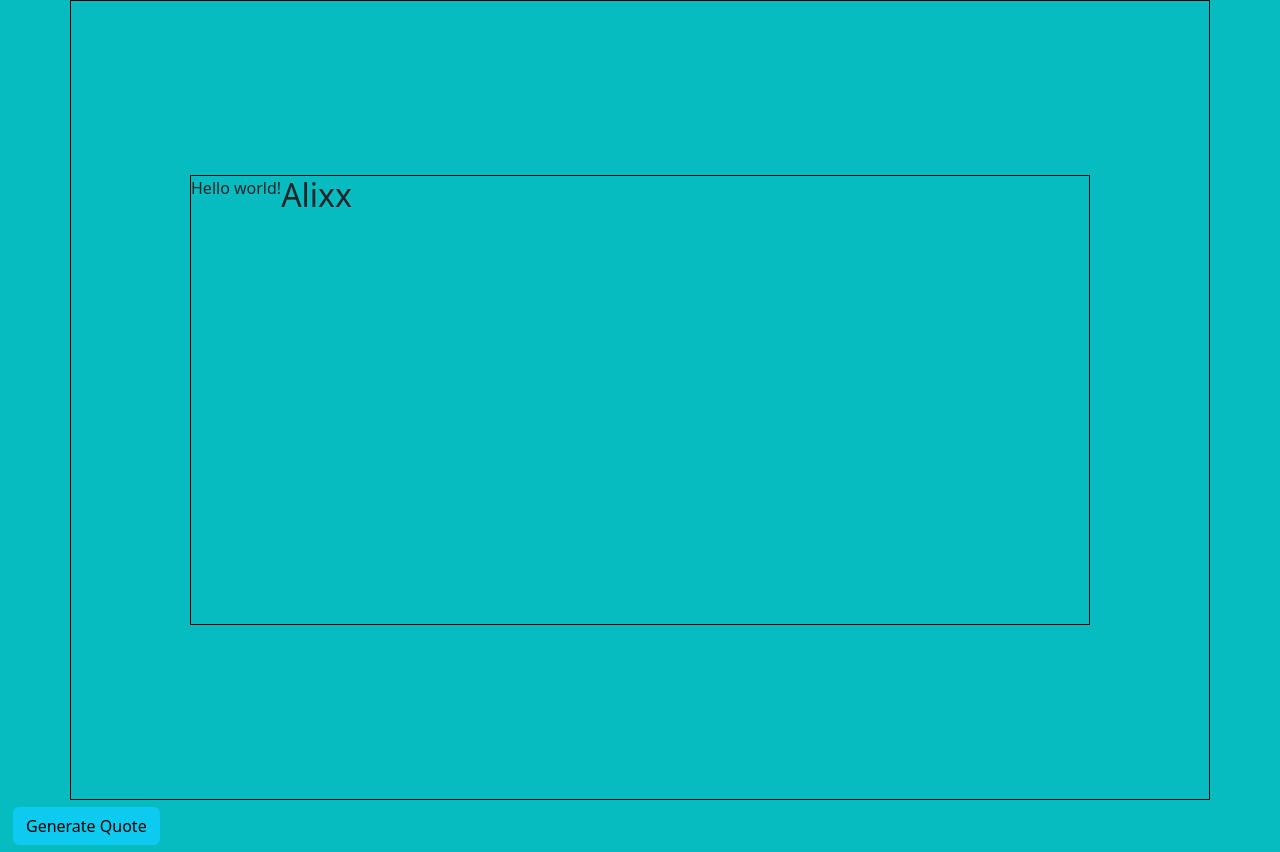
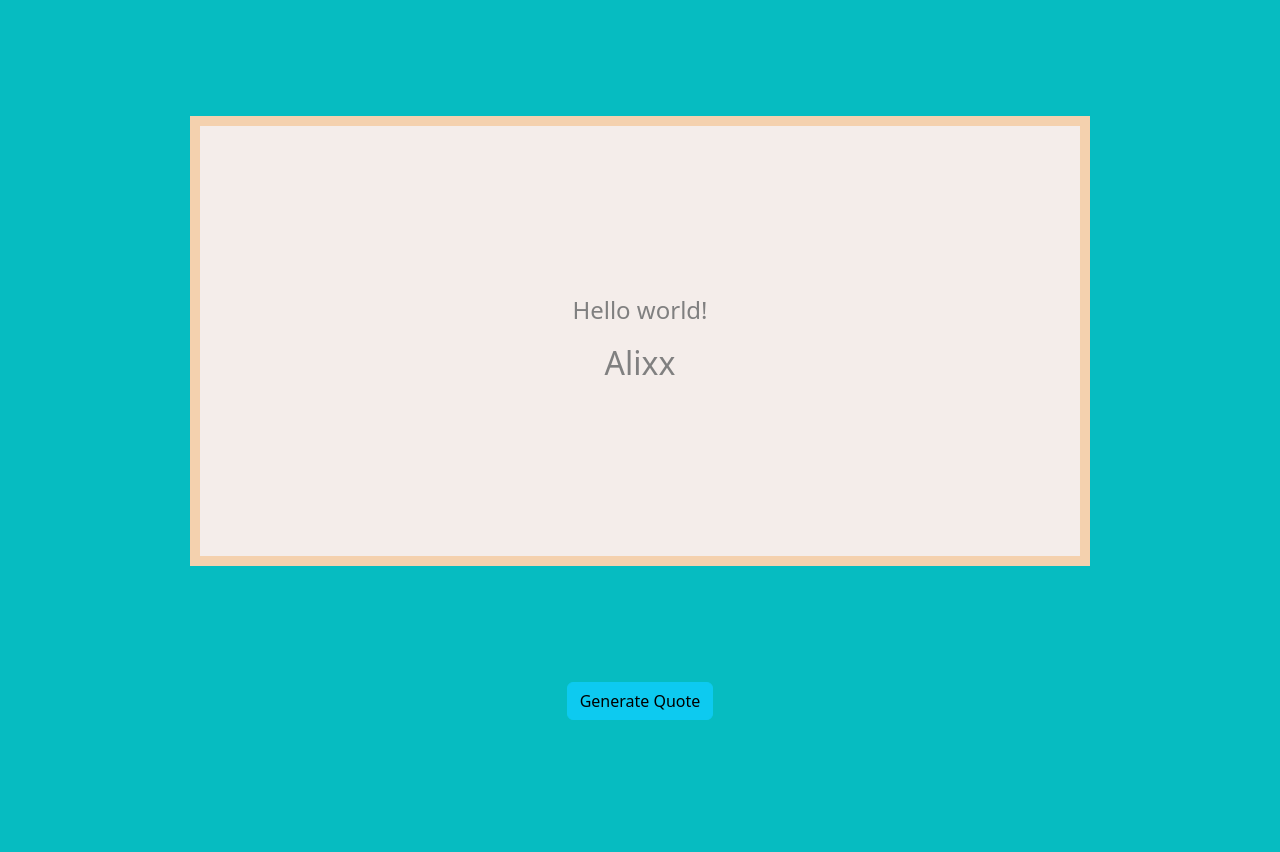
Before and after one commit to Majiiddddd/challenge3-30, a plain HTML site: page index.html in a window 1280 px wide. After the commit the page ends 800 px from the top, so only its background shows below. Drawn offline with nearby package versions, Linux system fonts and the light colour scheme.

Commit message:
end of project code

```diff
--- a/app.js
+++ b/app.js
@@ -0,0 +1,22 @@
+
+var btn = document.getElementById("button");
+btn.addEventListener('click' , generate)
+
+function generate(){
+    var quotes = {
+        "Jules Renard" : '"The truly free man is the one who can turn down an invitation to dinner without giving an excuse."',
+        "Pierce Brown" :  '"Man cannot be freed by the same injustice that enslaved it."',
+        "Deepak Chopra" : '"Sex is always about emotions. Good sex is about free emotions; bad sex is about blocked emotions."',
+        "Madeline Miller" : '"Bury us, and mark our names above. Let us be free."'
+    }
+
+
+    var authors = Object.keys(quotes);
+
+    var author = authors[Math.floor(Math.random() * authors.length)];
+
+    var quote = quotes[author];
+
+    document.getElementById("quote").innerHTML = quote;
+    document.getElementById("author").innerHTML = author;
+}
--- a/index.html
+++ b/index.html
@@ -11,12 +11,17 @@
 <body>
    <div class="container">
     <div class="quotes">
-        <p>Hello world!</p>
-        <h2>Alixx</h2>
+        <p id="author">Hello world!</p>
+        <h2 id="quote">Alixx</h2>
+
     </div>
-   </div>
-   <div class="btn">
-    <button type="button" class="btn btn-info">Generate Quote</button>
-   </div>
+    <div>
+        <button type="button" id="button" class="btn btn-info">Generate Quote</button>
+       </div>
+</div>
+
+
+
+   <script src="app.js"></script>
 </body>
 </html>
--- a/style.css
+++ b/style.css
@@ -11,18 +11,47 @@ body{
 .container{
     width: 95%;
     height: 100vh;
-    border: 1px solid black;
     display: flex;
+    align-items: center;
+    flex-direction: column;
+
+
 }
 
-.btn .btn{
+ .btn{
     text-align: center ;
+    margin-bottom: 80px;
+    border: none;
 }
 
+.btn:focus, .btn:active {
+    outline: none ; /* Remove the default focus outline */
+    border: none ; /* Ensure no border is added on focus or active */}
+
+
+
+
 .quotes{
-border: 1px solid black;
+
 width: 900px;
 height: 450px;
 margin: auto;
 display: flex;
+flex-direction: column;
+justify-content: center;
+align-items: center;
+padding: 0 50px;
+color: gray;
+background-color: #f4edea;
+border: 10px solid #f4d1ae;
 }
+
+.quotes p , h2 {
+    font-size: 1.5rem;
+
+}
+
+@media(max-width:480px){
+    font-size: 1rem;
+
+}
```
